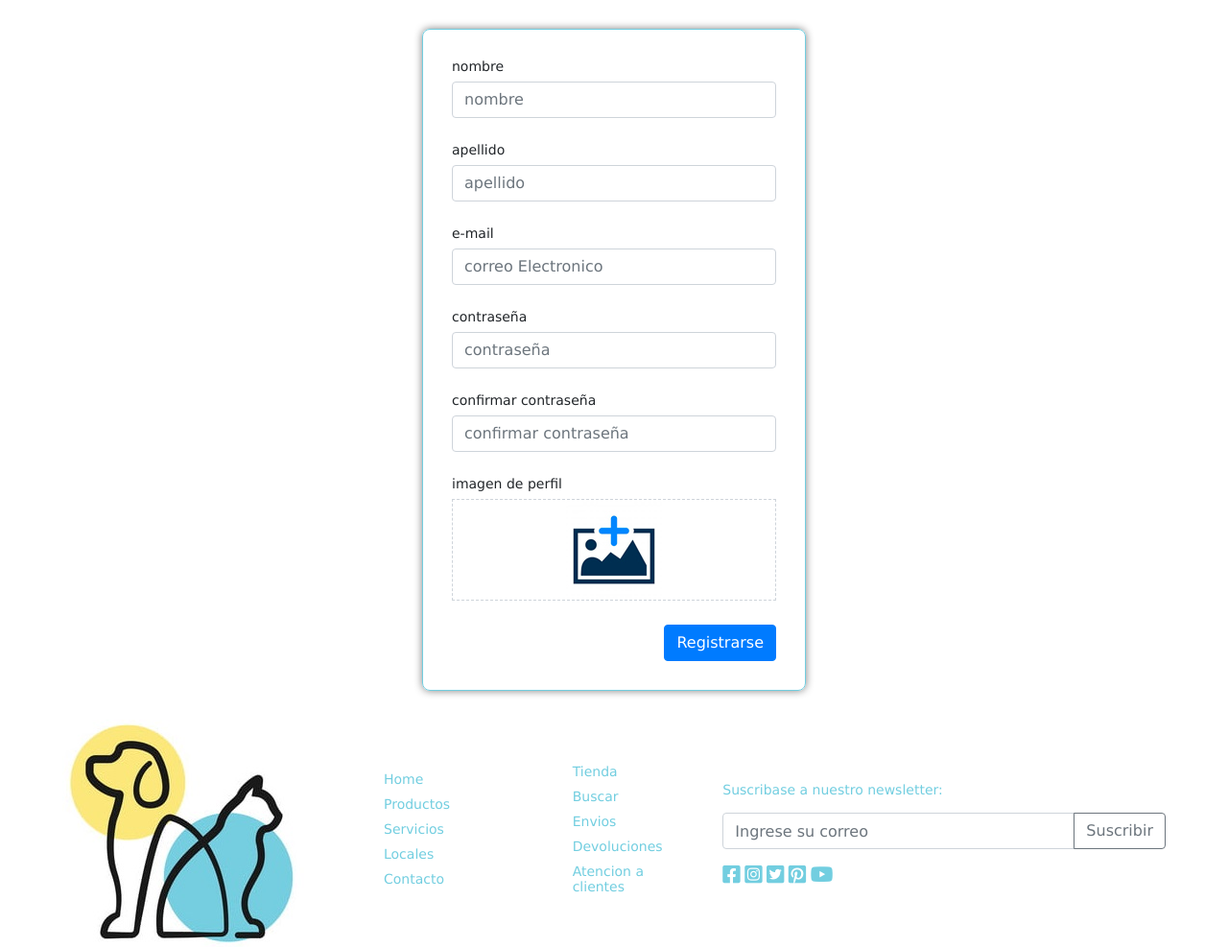
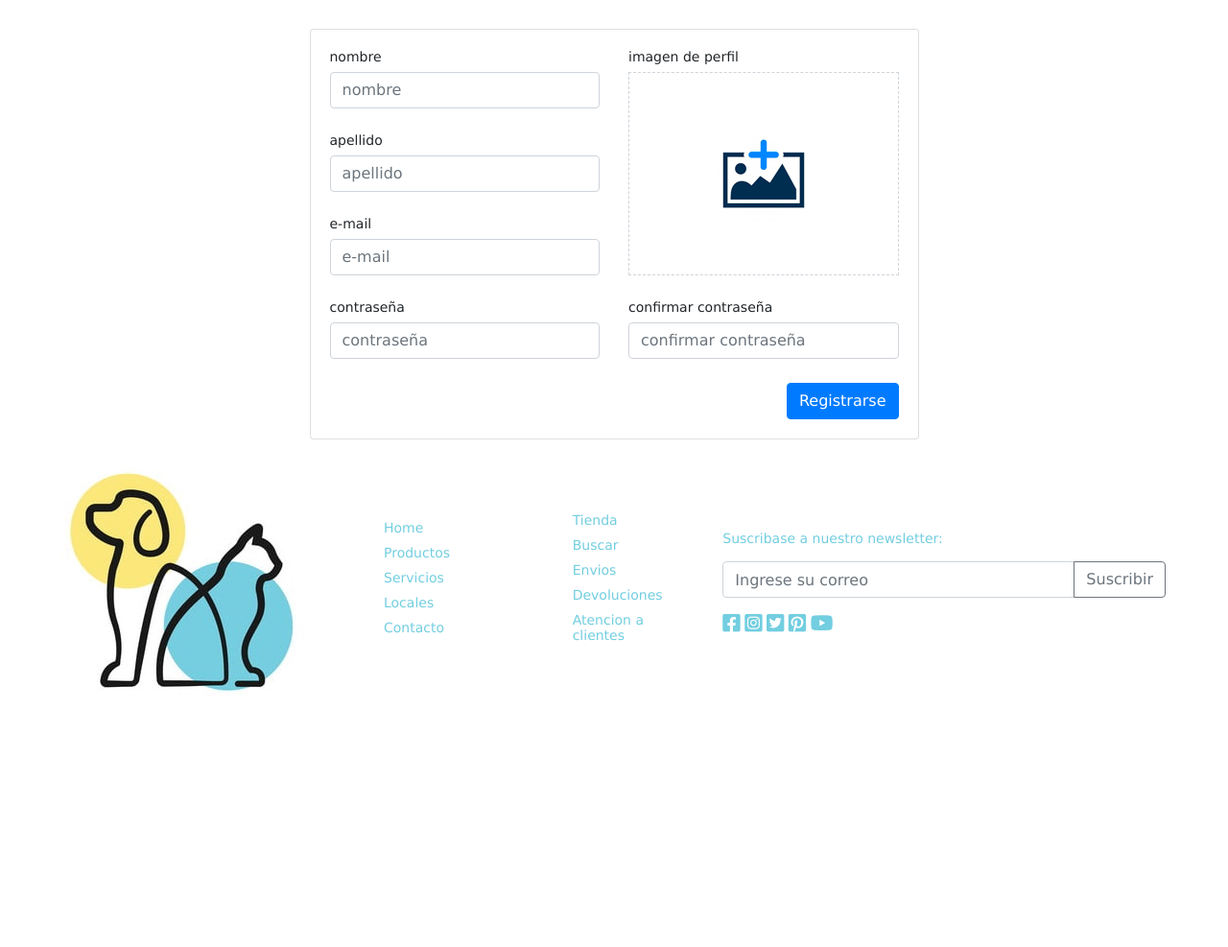
Before and after one commit to ecoletta/DH-grupo9-proy-veterinaria, a Node server app: page /users/registro/ in a window 1280 px wide. Shown: the part 167-1154 px from the top of the page at 96% size. After the commit the page ends 943 px from the top, so only its background shows below. Run offline with Node 20, Linux system fonts and the light colour scheme; some libraries are stand-ins or nearby versions.

Commit message:
responsive para el login y register view

```diff
--- a/site/myApp/public/javascripts/validar-registro.js
+++ b/site/myApp/public/javascripts/validar-registro.js
@@ -145,7 +145,7 @@ window.onload = function(){
         if(status){
             formulario.submit();
         } else {
-            alert('El formulario contiene errores');
+            // alert('El formulario contiene errores');
         }
     }
 
--- a/site/myApp/public/stylesheets/style.css
+++ b/site/myApp/public/stylesheets/style.css
@@ -344,7 +344,7 @@ form input, select, textarea {
 
 /* mejoras view login */
 
-.login_container {
+/* .login_container {
   width: 400px;
   border: 1px solid var(--celeste);
   border-radius: 8px;
@@ -352,7 +352,7 @@ form input, select, textarea {
   box-shadow: 0px 0px 8px grey;
   margin-left: auto;
   margin-right: auto;
-}
+} */
 
 .container_error {
   height: 20px;
@@ -399,38 +399,29 @@ form input, select, textarea {
 
 /* UPDATE VIEW REGISTER */
 
-.register_container {
-  width: 400px;
-  border: 1px solid var(--celeste);
-  border-radius: 8px;
-  padding: 30px;
-  box-shadow: 0px 0px 8px grey;
-  margin-left: auto;
-  margin-right: auto;
-}
-
 .btn_reg {
   text-align: right;
 }
 
 #previewImage {
   max-width: 100%;
-  max-height: 100%;
+  max-height: 206px;
   cursor: pointer;
-  /* width: 100px; */
+  vertical-align: middle;
 }
 
 .imageContainer {
   text-align: center;
-  padding: 2px;
-
+  padding: 1px;
   border: 1px solid #CED4DA;
   border-style: dashed;
   margin-bottom: 5px;
+  height: 212px;
+  line-height: 206px;
 }
 
-.imageContainer label{
-  margin-bottom: 0px;
+.imageContainer label {
+  margin: 0px;
 }
 
 #imgUser {
--- a/site/myApp/views/registro.ejs
+++ b/site/myApp/views/registro.ejs
@@ -3,7 +3,7 @@
 <head>
     <meta charset="UTF-8">
     <meta name="viewport" content="width=device-width, initial-scale=1.0">
-    <title>Document</title>
+    <title>Registrar cuenta</title>
     <%- include('./partials/head') %>
     <script src="/javascripts/validar-registro.js"></script>
 </head>
@@ -11,49 +11,63 @@
 
     <%- include('./partials/header') %>
 
+    <main>
 
-    <main>
-        <div class="container container-form">
-            <div class="col-12">
+
         <% if (typeof errors != 'undefined') { %>
             <% for (error of errors) { %>
                 <div class="badgeWar badge-danger"><%= error.msg %></div>
             <% } %>
         <% } %>
-            <!-- <div class="row newproduct"> -->
-                <div class="register_container">
+
+        <div class="container">
+            <div class="row justify-content-center">
+                <div class="col-12 col-md-7">
+                    <div class="card">
+                        <div class="card-body">
                             <form action="/users/registro" method="POST" class="newproduct" enctype="multipart/form-data" id="userform" novalidate>
 
+                                <div class="row">
+
+                                    <div class="col-12 col-md-6">
+
+                                        <div>
                                             <label for="name">nombre</label>
                                             <input type="text" name="name" id="name" class="form-control" placeholder="nombre" required="required">
                                             <div class="container_error">
                                                 <p id="error_nombre" class="error"></p>
                                             </div>
+                                        </div>
 
+                                        <div>
                                             <label for="apellido">apellido</label>
                                             <input type="text" name="apellido" id="apellido" class="form-control" placeholder="apellido" required="required">
                                             <div class="container_error">
                                                 <p id="error_apellido" class="error"></p>
                                             </div>
+                                        </div>
 
+                                        <div>
                                             <label for="email">e-mail</label>
-                        <input type="email" name="email" id="email" class="form-control" placeholder="correo Electronico" required="required">
+                                            <input type="email" name="email" id="email" class="form-control" placeholder="e-mail" required="required">
                                             <div class="container_error">
                                                 <p id="error_email" class="error"></p>
                                             </div>
+                                        </div>
 
+                                        <div>
                                             <label for="password">contraseña</label>
                                             <input type="password" name="password" id="password" class="form-control" placeholder="contraseña" required="required">
                                             <div class="container_error">
                                                 <p id="error_password" class="error"></p>
                                             </div>
-
-                        <label for="confirmarPassword">confirmar contraseña</label>
-                        <input type="password" name="ConfirmarPassword" id="confirmarPassword" class="form-control" placeholder="confirmar contraseña" required="required">
-                        <div class="container_error">
-                            <p id="error_ConfirmarPassword" class="error"></p>
                                         </div>
 
+                                    </div>
+
+                                    <div class="col-12 col-md-6 d-flex flex-column">
+
+                                        <div class="order-2 order-md-1">
                                             <label>imagen de perfil</label>
                                             <div class="imageContainer" id="imageContainer">
                                                 <label for="imgUser">
@@ -64,21 +78,31 @@
                                             <div class="container_error">
                                                 <p id="error_img" class="error"></p>
                                             </div>
+                                        </div>
 
-                        <div class="btn_reg">
+                                        <div class="order-1 order-md-2">
+                                            <label for="confirmarPassword">confirmar contraseña</label>
+                                            <input type="password" name="ConfirmarPassword" id="confirmarPassword" class="form-control" placeholder="confirmar contraseña" required="required">
+                                            <div class="container_error">
+                                                <p id="error_ConfirmarPassword" class="error"></p>
+                                            </div>
+                                        </div>
+
+                                        <div class="btn_reg order-3 order-md-3">
                                             <button type="submit" class="btn btn-primary">Registrarse</button>
+                                        </div>
+
+                                    </div>
+
                                 </div>
 
                             </form>
                         </div>
-            <!-- </div> -->
                     </div>
-
+                </div>
+            </div>
+        </div>
     </main>
-
-
-
-
 
     <%- include('./partials/footer') %>
 
```
Also changed, not shown: site/myApp/views/login.ejs (+17 -5 lines). Lines whose indentation alone changed are shown as unchanged.
